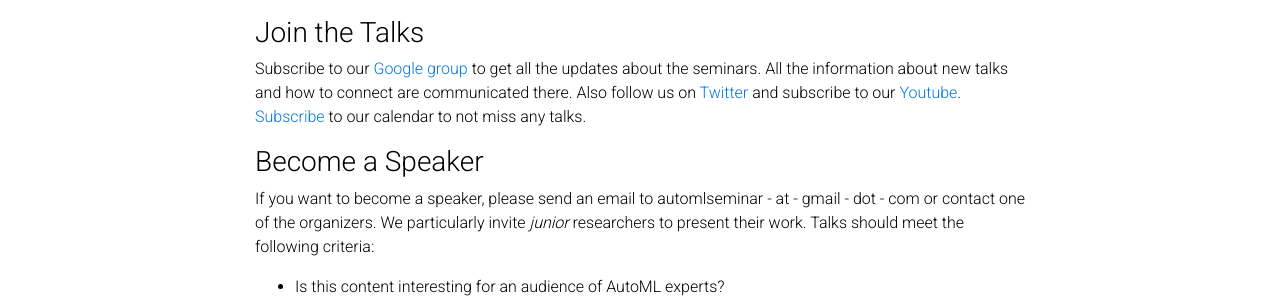
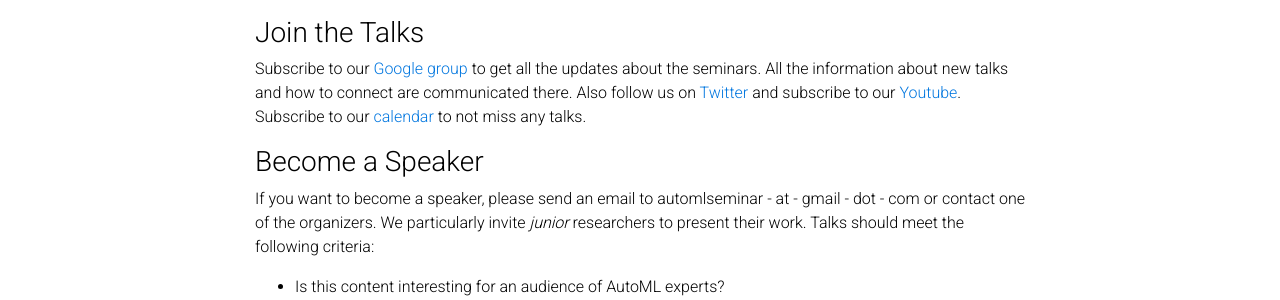
Before and after one commit to AutoML-Seminars/AutoML-Seminars.github.io, a Jekyll site: the page built from _pages/about.md, in a window 1280 px wide and 900 px high, scrolled down 354 px. Shown: the part 177-477 px from the top of the window. Built offline with Jekyll 4.4.1, drawn with Linux system fonts in a browser that asks for light colours; comment, search, counter and statistics services are not loaded; a style sheet for code colours, icons or effects is not loaded.

Commit message:
small fix

```diff
--- a/_pages/about.md
+++ b/_pages/about.md
@@ -25,7 +25,7 @@ All content is free and open to anyone. If you are interested and want to join,
 ### Join the Talks
 
 Subscribe to our [Google group](https://groups.google.com/forum/#!forum/automl-seminars) to get all the updates about the seminars. All the information about new talks and how to connect are communicated there.
-Also follow us on [Twitter](https://twitter.com/automlseminar) and subscribe to our [Youtube](https://www.youtube.com/channel/UC3NoO2L7cGs7O3583ig--EA/featured). [Subscribe](https://calendar.google.com/calendar/u/2?cid=YXV0b21sc2VtaW5hckBnbWFpbC5jb20) to our calendar to not miss any talks.
+Also follow us on [Twitter](https://twitter.com/automlseminar) and subscribe to our [Youtube](https://www.youtube.com/channel/UC3NoO2L7cGs7O3583ig--EA/featured). Subscribe to our [calendar](https://calendar.google.com/calendar/u/2?cid=YXV0b21sc2VtaW5hckBnbWFpbC5jb20) to not miss any talks.
 
 
 
```
